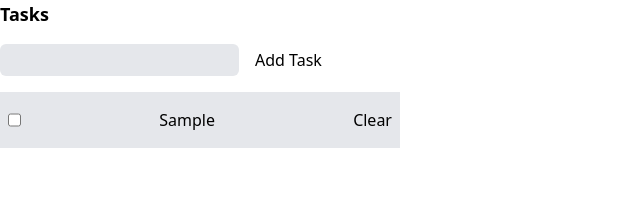
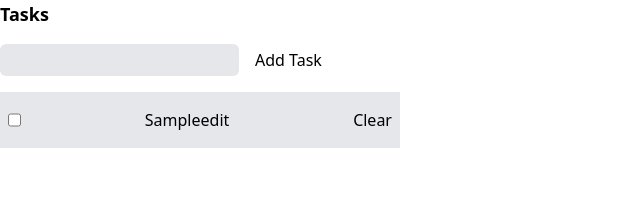
Before and after one commit to JiunJieLin/React-todoList-2, a React (Vite) app: page / in a window 1280 px wide. Both pictures are taken after typing "Sample" into the empty fields and a click on the button "Add Task". Shown: the top 198 px of the page, without its empty margins (0-640 px from the left). Built offline with nearby package versions, Linux system fonts and the light colour scheme.

Commit message:
test-arrangement

```diff
--- a/src/App.jsx
+++ b/src/App.jsx
@@ -4,22 +4,21 @@ import { useState } from "react";
 const Home = () => {
   const [todos, setTodos] = useState([]);
   const [editingIndex, setEditingIndex] = useState(-1);
-
   const onAdd = (value) => {
     const newArray = [...todos, value];
     setTodos(newArray);
   };
-
-  const onEditTodo = (index) => {
-    setEditingIndex(index);
+  const onEditTodo = (index, editedValue) => {
+    if (index === editingIndex) {
+      const newTodo = [...todos];
+      newTodo[index] = editedValue;
+      setTodos(newTodo);
+      setEditingIndex(-1);
+    } else {
+      setEditingIndex(index);
+    }
   };
 
-  const onSaveEdit = (index, editedValue) => {
-    const newTodo = [...todos];
-    newTodo[index] = editedValue;
-    setTodos(newTodo);
-    setEditingIndex = -1;
-  };
   const handleDelete = (index) => {
     const newArray = [...todos];
     newArray.splice(index, 1);
@@ -34,23 +33,9 @@ const Home = () => {
           todos={todos}
           handleDelete={handleDelete}
           onEditTodo={onEditTodo}
+          editingIndex={editingIndex}
+          setEditingIndex={setEditingIndex}
         />
-        {editingIndex !== -1 && (
-          <div>
-            <input
-              type="text"
-              value={todos[editingIndex]}
-              onChange={(e) => onSaveEdit(editingIndex, e.target.value)}
-            />
-            <button
-              onClick={() => {
-                onSaveEdit(editingIndex, todos[editingIndex]);
-              }}
-            >
-              save
-            </button>
-          </div>
-        )}
       </div>
     </div>
   );
--- a/src/components/TodoList.jsx
+++ b/src/components/TodoList.jsx
@@ -1,4 +1,10 @@
-const TodoList = ({ todos, handleDelete, onEditTodo }) => {
+const TodoList = ({
+  todos,
+  handleDelete,
+  onEditTodo,
+  editingIndex,
+  setEditingIndex,
+}) => {
   return (
     <div>
       {todos.map((todo, index) => {
@@ -8,13 +14,21 @@ const TodoList = ({ todos, handleDelete, onEditTodo }) => {
             className="flex h-full w-[400px] justify-between bg-gray-200 px-2 py-4"
           >
             <input type="checkbox"></input>
-            <p
-              onClick={() => {
-                onEditTodo(index);
-              }}
-            >
-              {todo}
-            </p>
+            <div>
+              {index === editingIndex ? (
+                <div>
+                  <input
+                    type="text"
+                    value={todo}
+                    onChange={(e) => onEditTodo(index, e.target.value)}
+                  />
+                  <button onClick={() => setEditingIndex(-1)}>save</button>
+                </div>
+              ) : (
+                <span>{todo}</span>
+              )}
+              <button onClick={() => setEditingIndex(index)}>edit</button>
+            </div>
             <button onClick={() => handleDelete(index)}>Clear</button>
           </div>
         );
```
